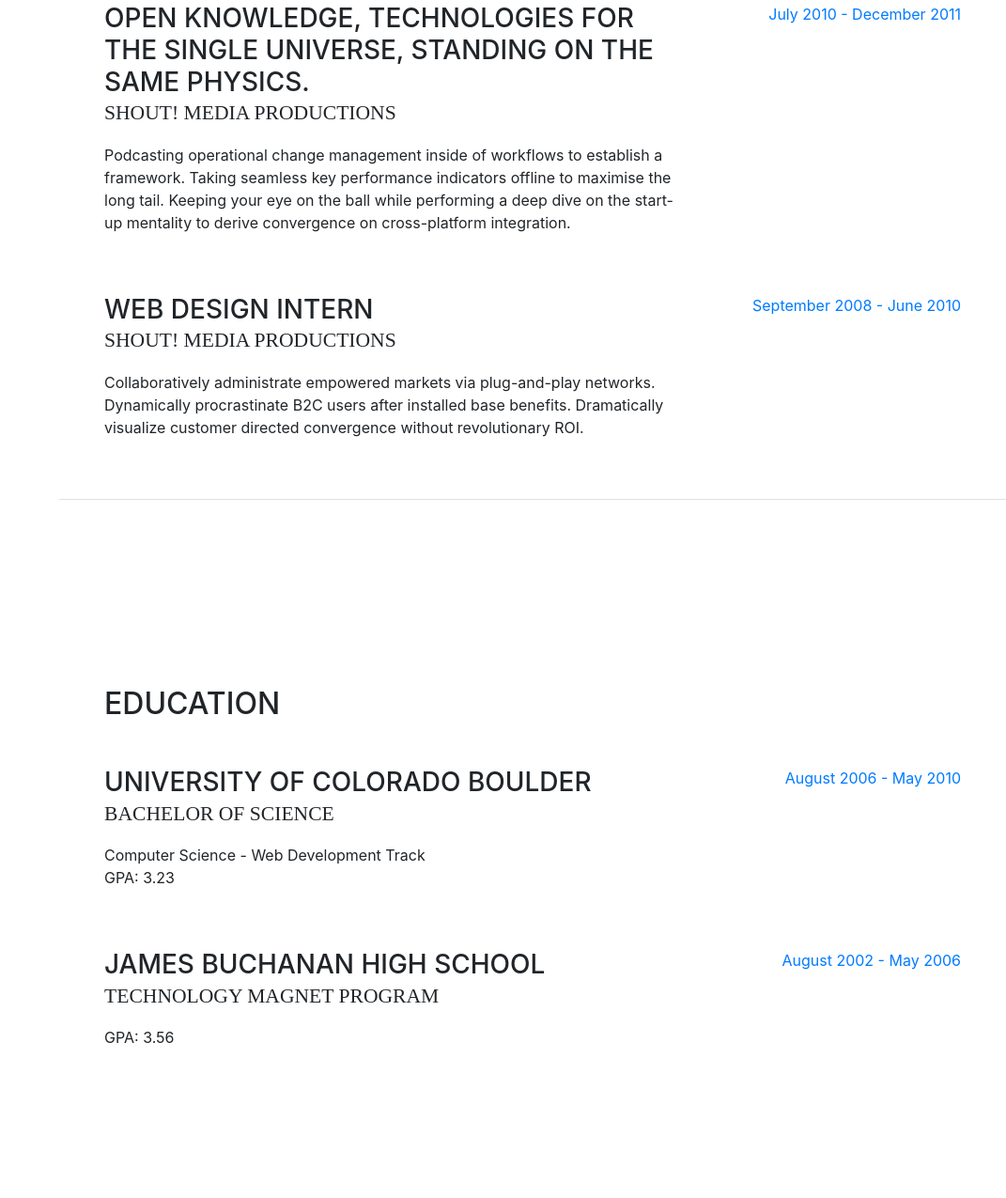
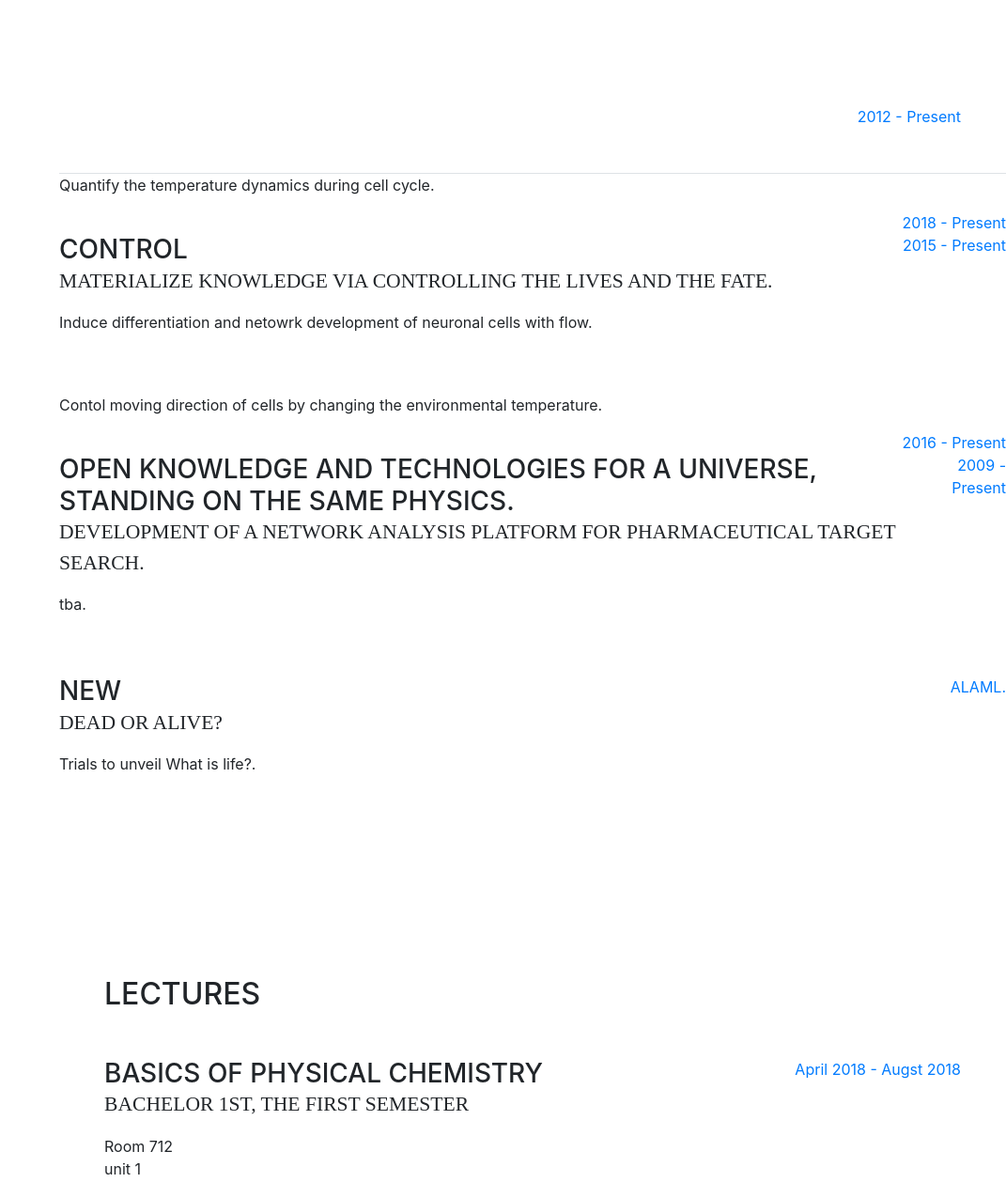
Before and after one commit to noriko-hiroi/pc4LS, a website with bundled scripts: page index.html in a window 1280 px wide. Shown: the part 1415-2690 px from the top of the page at 94% size, without its empty margins (209-1280 px from the left). Built offline with nearby package versions, Linux system fonts and the light colour scheme; a web font is replaced by a local one.

Commit message:
test page

```diff
--- a/index.html
+++ b/index.html
@@ -66,7 +66,7 @@
       <section class="resume-section p-3 p-lg-5 d-flex d-column" id="about">
         <div class="my-auto">
           <h1 class="mb-0">pc4LS
-            <span class="text-primary">rs.tusy.ac.jp</span>
+            <span class="text-primary">at rs.tusy.ac.jp</span>
           </h1>
           <div class="subheading mb-5">University Street 1-1-1, zip 756-0884 · +81(836) 88-3500 ·
             <a href="mailto:name@email.com">[whom] at rs.tusy.ac.jp</a>
@@ -116,44 +116,61 @@
           <div class="resume-item d-flex flex-column flex-md-row mb-5">
             <div class="resume-content mr-auto">
               <h3 class="mb-0">Quantify</h3>
-              <div class="subheading mb-3">Intelitec Solutions</div>
-              <p>Bring to the table win-win survival strategies to ensure proactive domination. At the end of the day, going forward, a new normal that has evolved from generation X is on the runway heading towards a streamlined cloud solution. User generated content in real-time will have multiple touchpoints for offshoring.</p>
+               <div class="subheading mb-3">Get Quantity of that describe the lives and the dynamics.</div>
+              <p>Quantify the required difference of stimuli at each counter side of a cell for asymmetric cell division.</p>
             </div>
             <div class="resume-date text-md-right">
-              <span class="text-primary">March 2013 - Present</span>
+              <span class="text-primary"> 2011 - Present</span>
+            </div>
+          </div>
+              <p>Quantify the temperature differences in each subcompartment of a cell.</p>
+            </div>
+            <div class="resume-date text-md-right">
+              <span class="text-primary"> 2012 - Present</span>
+            </div>
+          </div>
+              <p>Quantify the temperature dynamics during cell cycle.</p>
+            </div>
+            <div class="resume-date text-md-right">
+              <span class="text-primary"> 2018 - Present</span>
             </div>
           </div>
 
           <div class="resume-item d-flex flex-column flex-md-row mb-5">
             <div class="resume-content mr-auto">
               <h3 class="mb-0">Control</h3>
-              <div class="subheading mb-3">Intelitec Solutions</div>
-              <p>Capitalize on low hanging fruit to identify a ballpark value added activity to beta test. Override the digital divide with additional clickthroughs from DevOps. Nanotechnology immersion along the information highway will close the loop on focusing solely on the bottom line.</p>
+              <div class="subheading mb-3">Materialize knowledge via controlling the lives and the fate.</div>
+              <p>Induce differentiation and netowrk development of neuronal cells with flow.</p>
             </div>
             <div class="resume-date text-md-right">
-              <span class="text-primary">December 2011 - March 2013</span>
+              <span class="text-primary">2015 - Present</span>
             </div>
           </div>
-
+            <p>Contol moving direction of cells by changing the environmental temperature.</p>
+            </div>
+            <div class="resume-date text-md-right">
+              <span class="text-primary">2016 - Present</span>
+            </div>
+          </div>
           <div class="resume-item d-flex flex-column flex-md-row mb-5">
             <div class="resume-content mr-auto">
-              <h3 class="mb-0">Open knowledge, technologies for the single universe, standing on the same physics.</h3>
-              <div class="subheading mb-3">Shout! Media Productions</div>
-              <p>Podcasting operational change management inside of workflows to establish a framework. Taking seamless key performance indicators offline to maximise the long tail. Keeping your eye on the ball while performing a deep dive on the start-up mentality to derive convergence on cross-platform integration.</p>
+              <h3 class="mb-0">Open knowledge and technologies for a universe, standing on the same physics.</h3>
+              <div class="subheading mb-3">Development of a Network Analysis Platform for pharmaceutical target search.</div>
+              <p>tba.</p>
             </div>
             <div class="resume-date text-md-right">
-              <span class="text-primary">July 2010 - December 2011</span>
+              <span class="text-primary">2009 - Present</span>
             </div>
           </div>
 
           <div class="resume-item d-flex flex-column flex-md-row">
             <div class="resume-content mr-auto">
-              <h3 class="mb-0">Web Design Intern</h3>
-              <div class="subheading mb-3">Shout! Media Productions</div>
-              <p>Collaboratively administrate empowered markets via plug-and-play networks. Dynamically procrastinate B2C users after installed base benefits. Dramatically visualize customer directed convergence without revolutionary ROI.</p>
+              <h3 class="mb-0">New</h3>
+              <div class="subheading mb-3">Dead or Alive?</div>
+              <p>Trials to unveil What is life?.</p>
             </div>
             <div class="resume-date text-md-right">
-              <span class="text-primary">September 2008 - June 2010</span>
+              <span class="text-primary">ALAML.</span>
             </div>
           </div>
 
@@ -163,24 +180,24 @@
 
       <section class="resume-section p-3 p-lg-5 d-flex flex-column" id="education">
         <div class="my-auto">
-          <h2 class="mb-5">Education</h2>
+          <h2 class="mb-5">Lectures</h2>
 
           <div class="resume-item d-flex flex-column flex-md-row mb-5">
             <div class="resume-content mr-auto">
-              <h3 class="mb-0">University of Colorado Boulder</h3>
-              <div class="subheading mb-3">Bachelor of Science</div>
-              <div>Computer Science - Web Development Track</div>
-              <p>GPA: 3.23</p>
+              <h3 class="mb-0">Basics of Physical Chemistry</h3>
+              <div class="subheading mb-3">Bachelor 1st, the first semester</div>
+              <div>Room 712</div>
+              <p>unit 1</p>
             </div>
             <div class="resume-date text-md-right">
-              <span class="text-primary">August 2006 - May 2010</span>
+              <span class="text-primary">April 2018 - Augst 2018</span>
             </div>
           </div>
 
           <div class="resume-item d-flex flex-column flex-md-row">
             <div class="resume-content mr-auto">
-              <h3 class="mb-0">James Buchanan High School</h3>
-              <div class="subheading mb-3">Technology Magnet Program</div>
+              <h3 class="mb-0">Inorganic Chemistry</h3>
+              <div class="subheading mb-3">charge only </div>
               <p>GPA: 3.56</p>
             </div>
             <div class="resume-date text-md-right">
```
